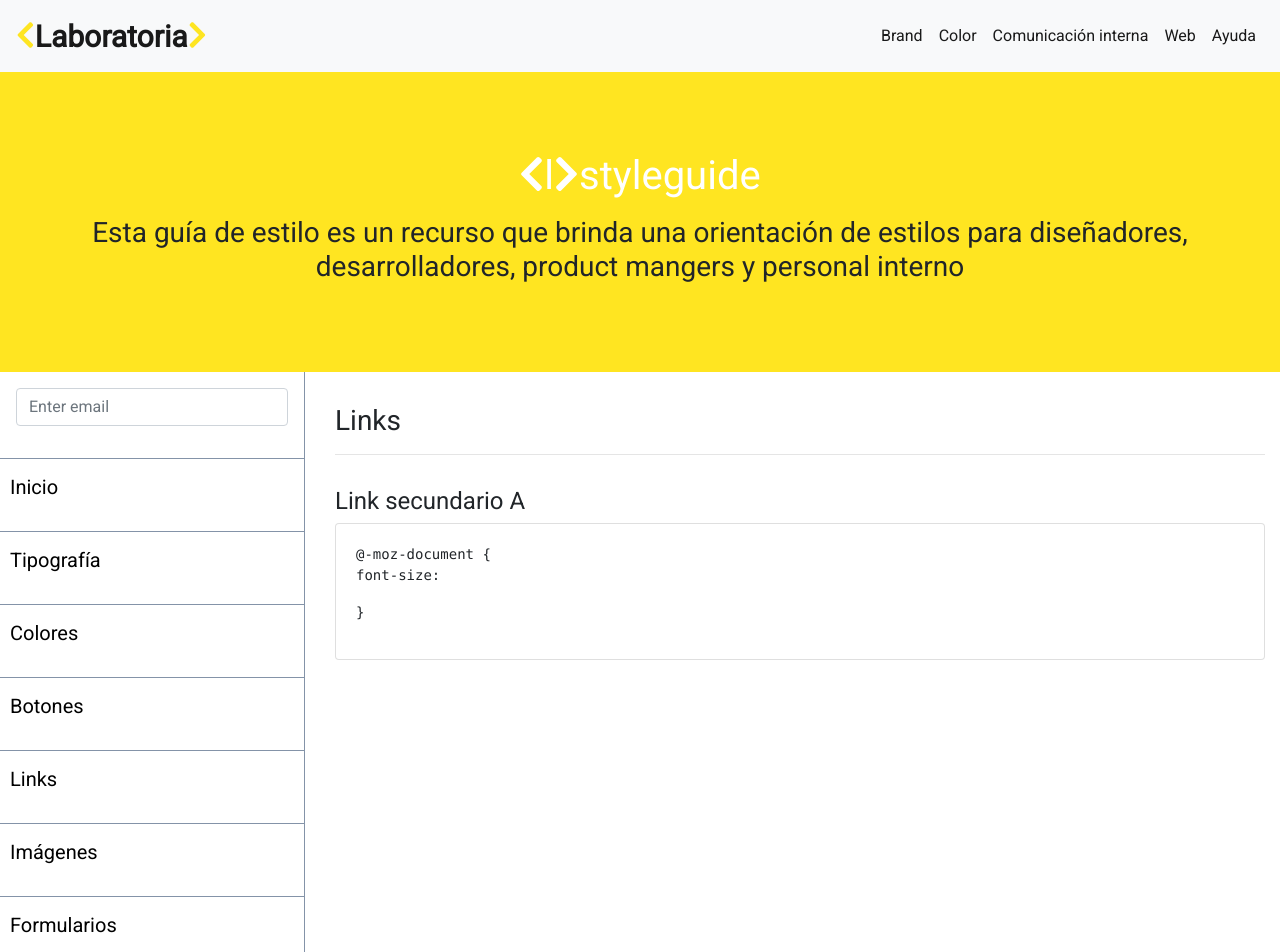
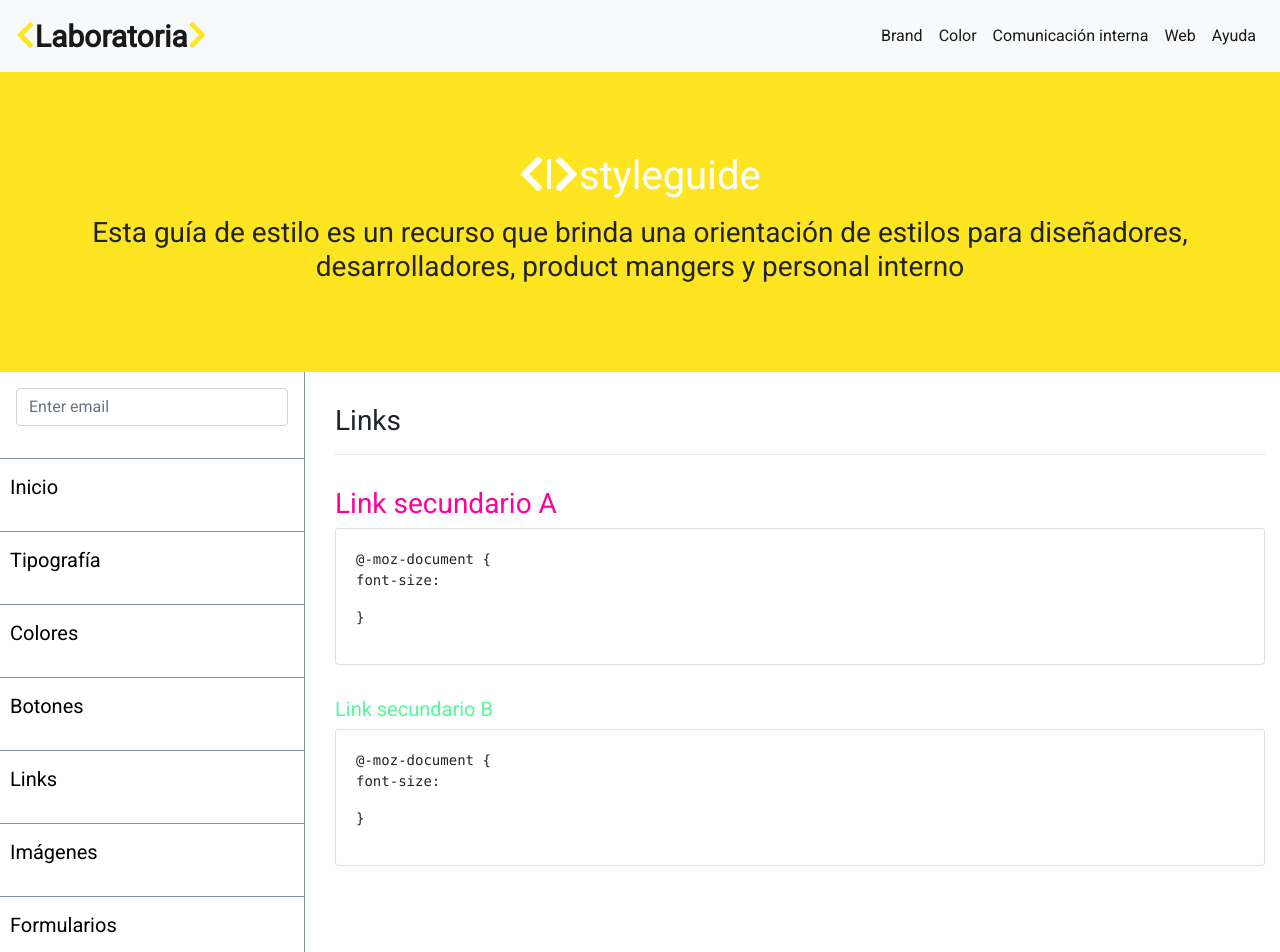
Before and after one commit to Rocciescobar/StyleGuide, a React (Create React App) app: page /links in a window 1280 px wide. Shown: the top 952 px of the page. Built offline with nearby package versions, Linux system fonts and the light colour scheme.

Commit message:
mejorando tipos de links

```diff
--- a/src/components/Links.js
+++ b/src/components/Links.js
@@ -4,7 +4,7 @@
   <div>
     <h3 className="mg">Links</h3>
     <hr/>
-      <h4 className="mg">Link secundario A</h4>
+      <h3 className="color-fucsia mg">Link secundario A</h3>
       <div class="card">
         <div class="card-body">
           <pre>
@@ -14,6 +14,16 @@
         </pre>
       </div>
     </div>
+    <h5 className="color-green mg">Link secundario B</h5>
+    <div class="card">
+      <div class="card-body">
+        <pre>
+          <code class="language-css" data-lang="css"><span class="k">@-moz-document </span>
+          <span class="nt">&#123; <p>font-size:</p>&#125;</span>
+        </code>
+      </pre>
+    </div>
+  </div>
   </div>
 )
 
```
